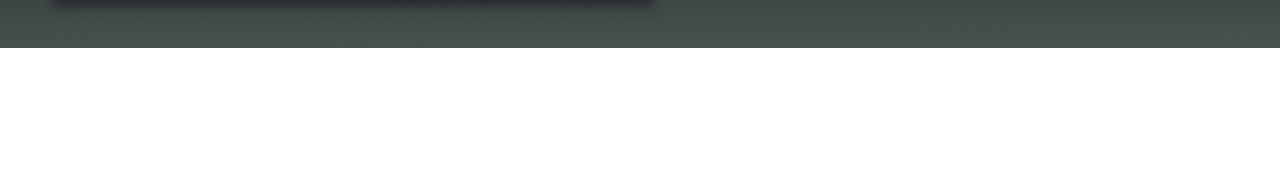
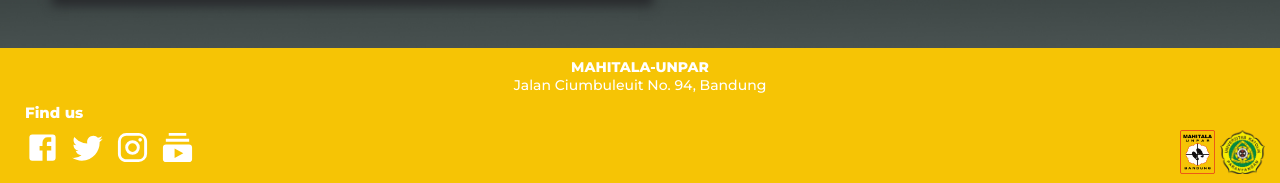
Before and after one commit to NyomanAdiwinanda/mahitala-web, a React (Create React App) app: page / in a window 1280 px wide. Shown: the part 1312-1495 px from the top of the page. Before the commit the page ends 1360 px from the top, so only its background shows below. Built offline with nearby package versions, Linux system fonts and the light colour scheme.

Commit message:
Footer
1) membuat footer website

lain-lain:

1) Memindahkan devDependencies ke Dependencies dalam package.json

```diff
--- a/src/App.js
+++ b/src/App.js
@@ -4,6 +4,7 @@ import Featured from './components/Featured/Featured';
 import RekamJejak from './components/RekamJejak/RekamJejak';
 import EnamIng from './components/EnamIng/EnamIng';
 import Majalah from './components/Majalah/Majalah';
+import Footer from './components/Footer/Footer';
 import './App.css';
 
 function App() {
@@ -25,6 +26,9 @@ function App() {
         <div className="majalah-section">
           <Majalah />
         </div>
+        <div className="footer-section">
+          <Footer />
+        </div>
       </div>
     </div>
   );
--- /dev/null
+++ b/src/components/Footer/Footer.css
@@ -0,0 +1,45 @@
+.footer-component {
+    background-color: #F6C405;
+    width: 100vw;
+    font-family: 'Montserrat', sans-serif;
+    color: white;
+}
+
+.address {
+    padding-top: 15px;
+}
+
+.address h6 {
+    font-size: 14px;
+    line-height: 0.7em;
+}
+
+h6.mahitala {
+    font-weight: 800;
+}
+
+.find-us {
+    text-align: left;
+    padding-left: 25px;
+}
+
+.find-us h6 {
+    font-size: 15px;
+    font-weight: 800;
+    padding-top: 5px;
+}
+
+.whitespace {
+    height: 21px;
+}
+
+.find-us img {
+    margin-right: 5px;
+    position: relative;
+    right: 10px;
+}
+
+.find-us img.unpar {
+    width: 45px;
+    float: right;
+}
--- /dev/null
+++ b/src/components/Footer/Footer.js
@@ -0,0 +1,52 @@
+import React from 'react';
+import FacebookIcon from '@material-ui/icons/Facebook';
+import TwitterIcon from '@material-ui/icons/Twitter';
+import InstagramIcon from '@material-ui/icons/Instagram';
+import SubscriptionsIcon from '@material-ui/icons/Subscriptions';
+import { createMuiTheme, ThemeProvider } from '@material-ui/core/styles';
+import { makeStyles } from '@material-ui/core/styles';
+import LogoMahitala from '../Header/LogoMahitala.png';
+import LogoUnpar from './LogoUnpar.png';
+import './Footer.css';
+
+const theme = createMuiTheme({
+    palette: {
+        primary: {
+            main: '#FFFFFF',
+        },
+    },
+});
+
+const useStyles = makeStyles({
+    root: {
+        marginRight: 10,
+    },
+    media: {
+        float: "right",
+    },
+});
+
+export default function Footer() {
+    const classes = useStyles();
+
+    return (
+        <div className="footer-component">
+            <div className="address">
+                <h6 className="mahitala">MAHITALA-UNPAR</h6>
+                <h6>Jalan Ciumbuleuit No. 94, Bandung</h6>
+            </div>
+            <div className="find-us">
+                <h6>Find us</h6>
+                <ThemeProvider theme={theme}>
+                    <FacebookIcon fontSize="large" color="primary" className={classes.root} />
+                    <TwitterIcon fontSize="large" color="primary" className={classes.root} />
+                    <InstagramIcon fontSize="large" color="primary" className={classes.root} />
+                    <SubscriptionsIcon fontSize="large" color="primary" className={classes.root} />
+                    <img src={LogoUnpar} className="unpar" alt="Logo Unpar" />
+                    <img src={LogoMahitala} className={classes.media} alt="Logo Mahitala" />
+                </ThemeProvider>
+            </div>
+            <div className="whitespace" />
+        </div>
+    )
+}
```
Also changed, not shown: package.json (+5 -6 lines), src/components/Footer/LogoUnpar.png (added), 1 other file (tests, documents, lock files or other folders).
